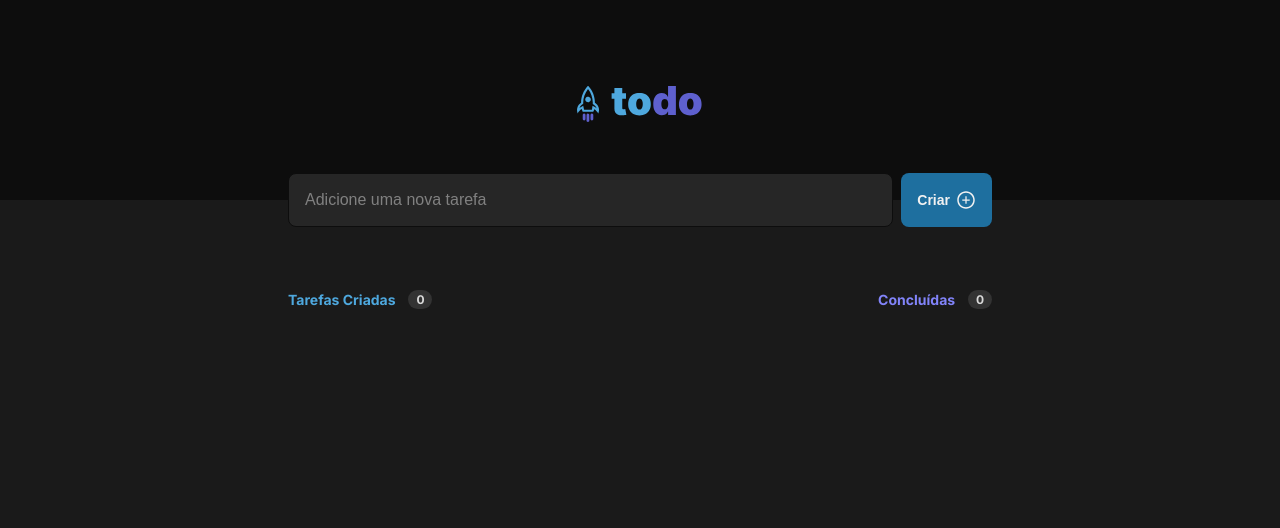
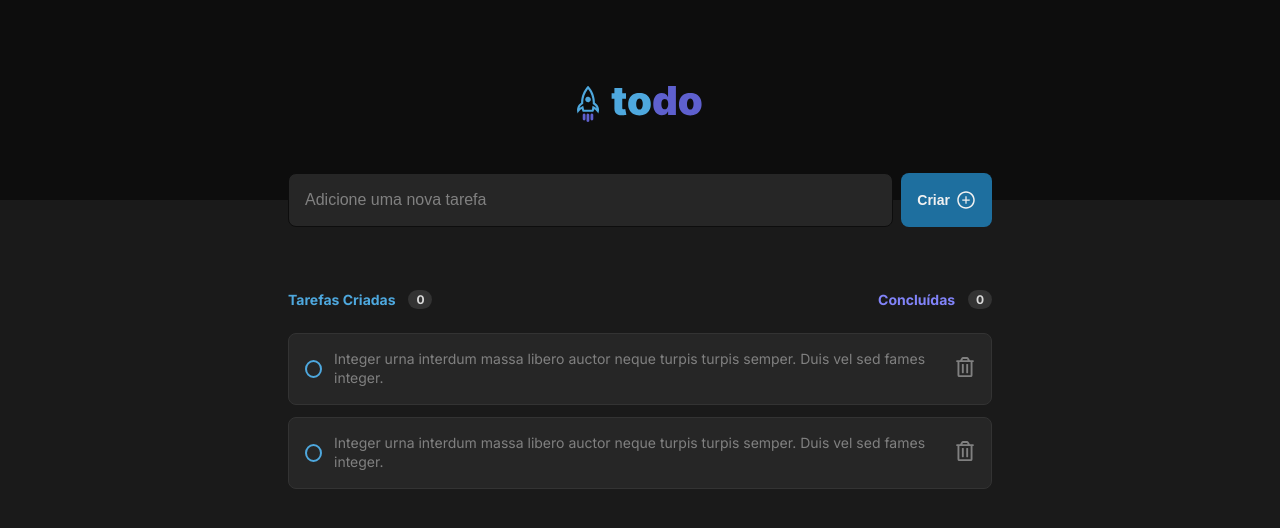
Before and after one commit to PhilipeF/praticando-conceitos, a React (Vite) app: page / in a window 1280 px wide. Shown: the top 528 px of the page. Built offline with nearby package versions, Linux system fonts and the light colour scheme.

Commit message:
Feat: Estrutura do component Task - ok

```diff
--- a/src/App.tsx
+++ b/src/App.tsx
@@ -1,11 +1,11 @@
 import { Header } from "./components/Header"
-import { Task } from "./components/Tasks"
+import { Tasks } from "./components/Tasks"
 
 function App() {
   return (
     <>
       <Header />
-      <Task />
+      <Tasks />
     </>
   )
 }
--- /dev/null
+++ b/src/components/Task/index.tsx
@@ -0,0 +1,18 @@
+import { FaRegTrashAlt } from "react-icons/fa";
+import styles from './task.module.css';
+
+export function Task() {
+    return (
+        <div className={styles.task}>
+            <button className={styles.checkContainer}>
+                <div />
+            </button>
+            <p>
+                Integer urna interdum massa libero auctor neque turpis turpis semper. Duis vel sed fames integer.
+            </p>
+            <button className={styles.btnTrash}>
+                <FaRegTrashAlt size={20} />
+            </button>
+        </div>
+    )
+}
--- /dev/null
+++ b/src/components/Task/task.module.css
@@ -0,0 +1,38 @@
+.task {
+    width: 100%;
+    background: var(--gray-500);
+    border: 1px solid var(--gray-400);
+    border-radius: 8px;
+    padding: 1rem;
+    display: flex;
+    align-items: center;
+    justify-content: space-between;
+    gap: 0.75rem;
+}
+
+.task p {
+    font-size: 0.875rem;
+    color: var(--gray-300);
+    line-height: 1.18rem;
+    margin-right: auto;
+}
+
+.checkContainer {
+    width: 1.125rem;
+    height: 1.125rem;
+    background: none;
+    border: none;
+}
+
+.checkContainer div {
+    width: 100%;
+    height: 100%;
+    border: 2px solid var(--blue);
+    border-radius: 50%;
+}
+
+.btnTrash {
+    background: none;
+    border: none;
+    color: var(--gray-300);
+}
--- a/src/components/Tasks/index.tsx
+++ b/src/components/Tasks/index.tsx
@@ -1,6 +1,8 @@
+
+import { Task } from '../Task';
 import styles from './task.module.css';
 
-export function Task() {
+export function Tasks() {
     return (
         <section className={styles.tasks}>
             <header className={styles.header}>
@@ -8,12 +10,15 @@
                     <p>Tarefas Criadas</p>
                     <span>0</span>
                 </div>
-
                 <div>
                     <p className={styles.purpleText}>Concluídas</p>
                     <span>0</span>
                 </div>
             </header>
+            <div className={styles.list}>
+                <Task />
+                <Task />
+            </div>
         </section>
     )
 }
--- a/src/components/Tasks/task.module.css
+++ b/src/components/Tasks/task.module.css
@@ -10,7 +10,7 @@
     display: flex;
     align-items: center;
     justify-content: space-between;
-    margin-top: 1.5rem;
+    margin-bottom: 1.5rem;
 }
 
 .header div {
@@ -37,3 +37,9 @@
     padding: 0.125rem 0.5rem;
     color: var(--gray-200);
 }
+
+.list {
+    display: flex;
+    flex-direction: column;
+    gap: 0.75rem;
+}
```
